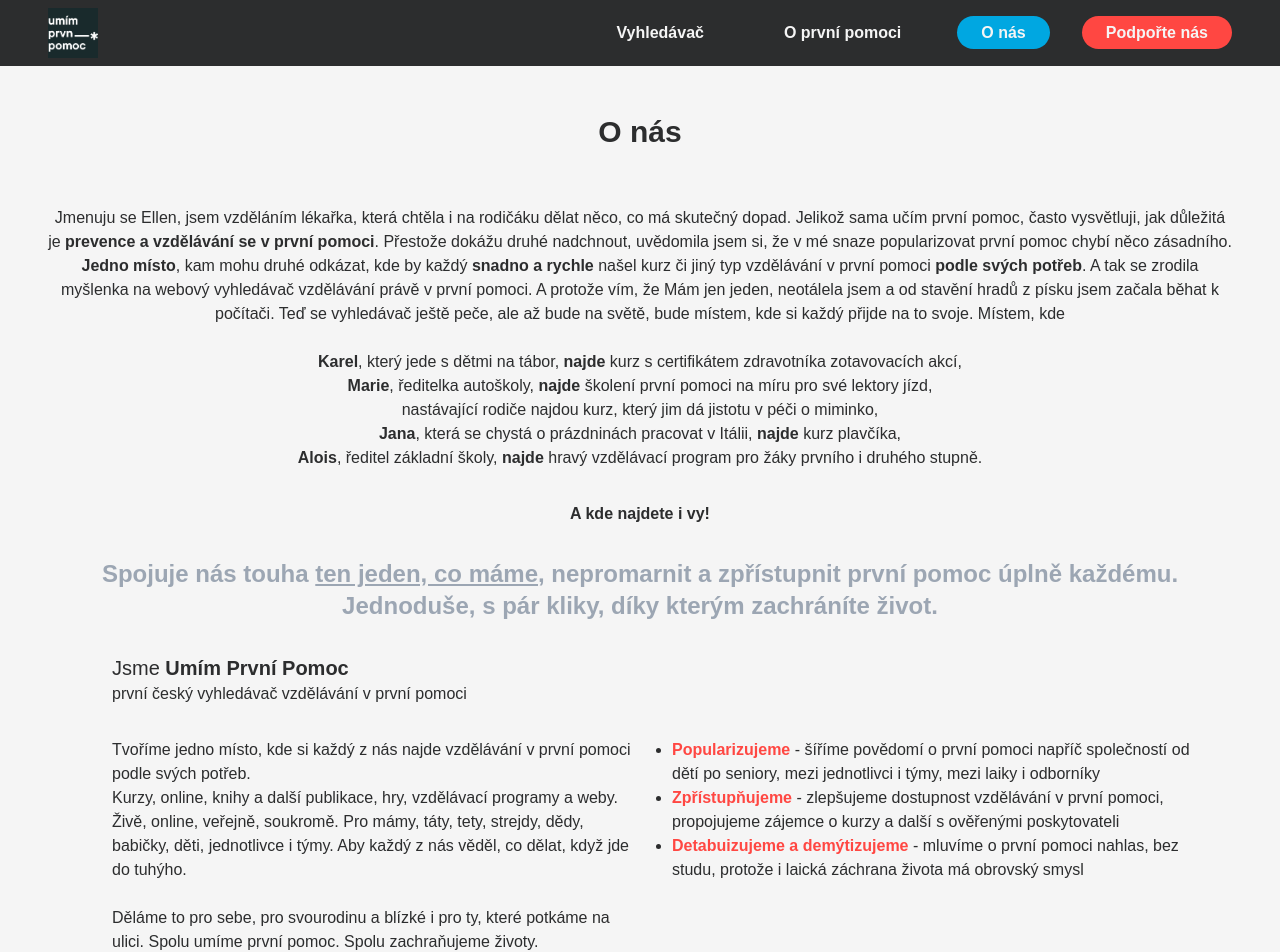
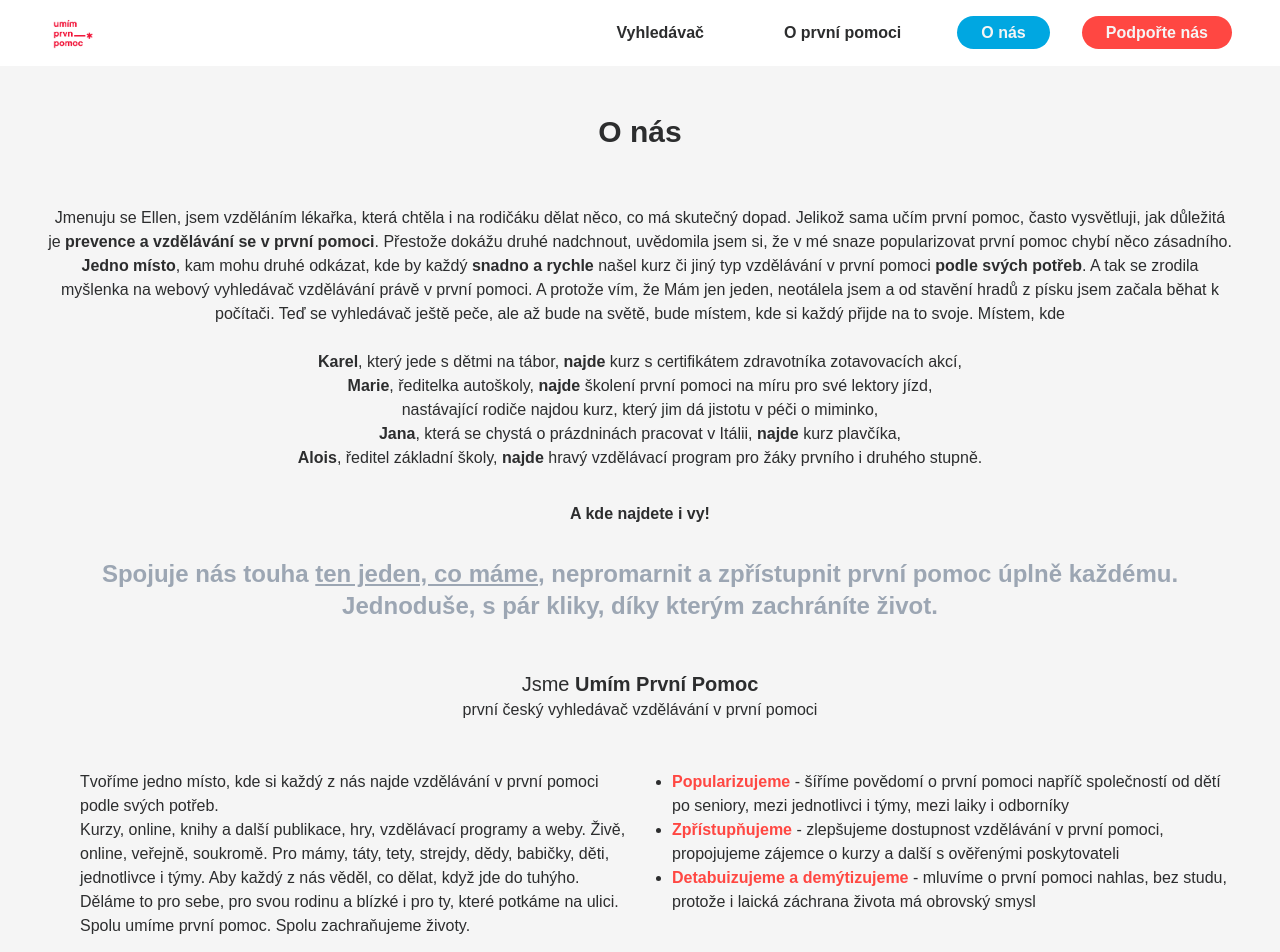
Before and after one commit to hrejsemnou/umim-prvni-pomoc, a Next.js app: page /o-nas in a window 1280 px wide. Shown: the top 952 px of the page. Built offline with nearby package versions, Linux system fonts and the light colour scheme; no server answers.

Commit message:
Fix navigation bar colors and update favicon

```diff
--- a/src/app/o-nas/page.tsx
+++ b/src/app/o-nas/page.tsx
@@ -38,7 +38,7 @@
       <p>
         <strong>A kde najdete i vy!</strong>
       </p>
-      <h2 className="text-2xl font-bold text-grey">
+      <h2 className="text-2xl mb-4 font-bold text-grey">
         Spojuje nás touha{" "}
         <a
           href="https://masjenjeden.cz"
@@ -49,13 +49,13 @@
         , nepromarnit a zpřístupnit první pomoc úplně každému. <br />
         Jednoduše, s pár kliky, díky kterým zachráníte život.
       </h2>
-      <div className="text-left pl-16">
+      <div className="text-center mb-4">
         <h3 className="text-xl">
           Jsme <strong>Umím První Pomoc</strong>
         </h3>
         <p>první český vyhledávač vzdělávání v první pomoci</p>
       </div>
-      <div className="flex text-left px-8 gap-8 justify-between">
+      <div className="flex text-left gap-8 justify-between flex-wrap">
         <br />
         <div className="flex-2/5">
           <p>
@@ -68,9 +68,8 @@
             strejdy, dědy, babičky, děti, jednotlivce i týmy. Aby každý z nás
             věděl, co dělat, když jde do tuhýho.
           </p>
-          <br />
           <p>
-            Děláme to pro sebe, pro svourodinu a blízké i pro ty, které potkáme
+            Děláme to pro sebe, pro svou rodinu a blízké i pro ty, které potkáme
             na ulici. Spolu umíme první pomoc. Spolu zachraňujeme životy.
           </p>
         </div>
--- a/src/components/navigation/NavigationBar.tsx
+++ b/src/components/navigation/NavigationBar.tsx
@@ -12,7 +12,7 @@
   toggle: () => void;
 }) => {
   return (
-    <div className="flex justify-between bg-foreground text-background py-2 px-12 z-20">
+    <div className="flex justify-between bg-white text-background py-2 px-12 z-20">
       <div className="flex gap-8 items-center">
         <Link href="/">
           <Image src="/logo.png" alt="logo" width={50} height={40} />
--- a/src/components/navigation/NavigationItem.tsx
+++ b/src/components/navigation/NavigationItem.tsx
@@ -23,6 +23,7 @@
       <span
         className={clsx(
           "group-hover:bg-primary group-hover:text-background font-bold px-6 py-2 rounded-[20px]",
+          pathName !== slug && slug !== "/podporte-nas" && "text-foreground",
           pathName === slug && "bg-primary text-background",
           slug === "/podporte-nas" && "bg-accent text-background",
         )}
```
Also changed, not shown: public/logo.png, 1 other file (tests, documents, lock files or other folders).
